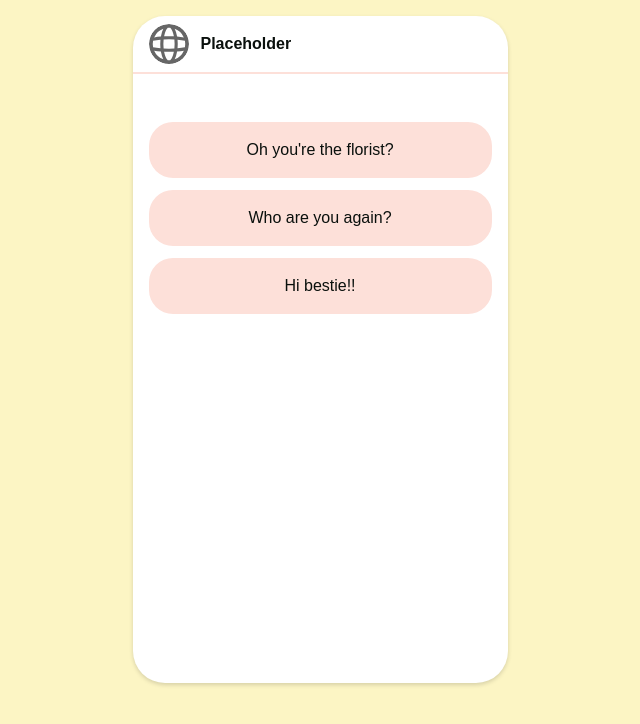
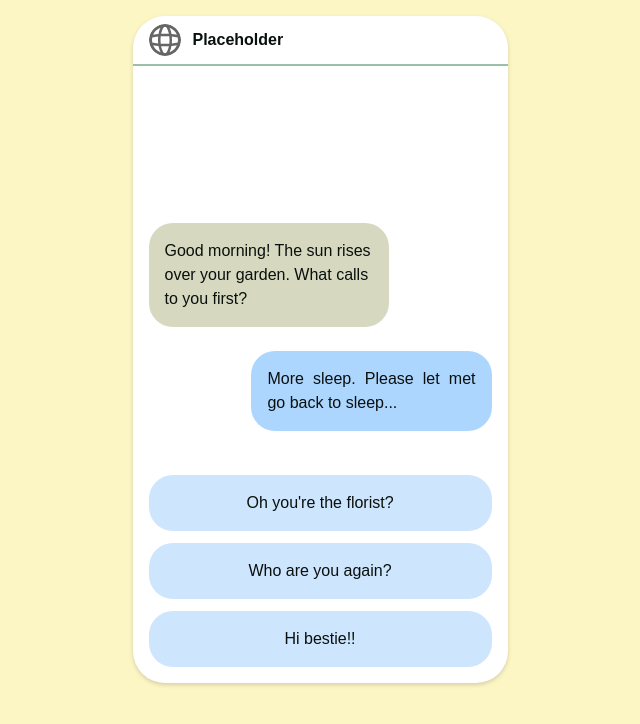
Before and after one commit to MoonBui/flower-personality-fe, a Next.js app: page / in a window 1280 px wide. Shown: the top 724 px of the page, without its empty margins (320-960 px from the left). Built offline with nearby package versions, Linux system fonts and the light colour scheme.

Commit message:
putting static stuff in place

```diff
--- a/app/components/ChatBubble.tsx
+++ b/app/components/ChatBubble.tsx
@@ -1,36 +1,53 @@
 interface ChatBubbleProps {
     bgColor: keyof typeof COLOR_CHOICE;
     text: string;
+    type: string;
+
 }
 
+// const COLOR_CHOICE = {
+//     "npc": {
+//         base: " D6D9BF",
+//         hover: "D6D9BF"
+//     },
+//     "blush": {
+//         base: "fde0d9",
+//         hover: "FAC1B3"
+//     },
+//     "ice": {
+//         base: "ADD6FF",
+//         hover: "CDE5FD"
+//     },
+//     "sage": {
+//         base: "9BBFA7",
+//         hover: "DAE7DE"
+//     }
+// } as const;
+
 const COLOR_CHOICE = {
-    "npc": {
-        base: " D6D9BF",
-        hover: "D6D9BF"
+    "beige": {
+        base: "D6D9BF"
     },
     "blush": {
-        base: "fde0d9",
-        hover: "FAC1B3"
+        base: "FAC1B3"
     },
     "ice": {
-        base: "ADD6FF",
-        hover: "CDE5FD"
+        base: "ADD6FF"
     },
     "sage": {
-        base: "9BBFA7",
-        hover: "DAE7DE"
+        base: "DAE7DE"
     }
 } as const;
 
-const ChatBubble = ({bgColor, text}: ChatBubbleProps) => {
+const ChatBubble = ({bgColor, text, type}: ChatBubbleProps) => {
     const bGBubColor = COLOR_CHOICE[bgColor];
+    const align = (type==="npc") ? "text-left" : "text-justify";
 
     return (
         <div
-            className="chat-bubble"
+            className={`chat-bubble ${align}`}
             style={{
                 '--bubble-color': `#${bGBubColor.base}`,
-                '--bubble-color-hover': `#${bGBubColor.hover}`
              } as React.CSSProperties}
         >
             {text}
--- a/app/components/ChatDisplay.tsx
+++ b/app/components/ChatDisplay.tsx
@@ -1,6 +1,22 @@
-const ChatDisplay = ({}) => {
+import { ReactNode, useState } from "react";
+import ChatBubble from "./ChatBubble";
+
+interface ChatDisplayProps {
+    npcDiaLog: string
+    userDiagLog: string
+}
+
+const ChatDisplay = ({npcDiaLog, userDiagLog}: ChatDisplayProps) => {
+    const [npcDiaLogList, setNpcDialogList] = useState([]);
+    const [userDiagLogList, setUserDialogList] = useState([]);
     return (
-        <div className="chat-display">
+        <div className="chat-display flex-stretch gap-6">
+            <div className="flex justify-start">
+                <ChatBubble bgColor="beige" text={npcDiaLog} type="npc"/>
+            </div>
+            <div className="flex justify-end">
+                <ChatBubble bgColor="ice" text={userDiagLog} type="user"/>
+            </div>
         </div>
     )
 }
--- a/app/components/ChatOptions.tsx
+++ b/app/components/ChatOptions.tsx
@@ -1,17 +1,13 @@
-import ChatBubble from "./ChatBubble"
-import { ReactNode } from "react"
-
 interface ChatOptionsProps {
-    children: ReactNode
+    text: string;
 }
 
-const ChatOptions = ({children}: ChatOptionsProps) => {
+const ChatOptions = ({text}: ChatOptionsProps) => {
     return (
-    <div className="flex flex-col gap-3 p-4">
-        {children}
-    </div>
+        <div className="chat-option">
+            {text}
+        </div>
     )
-
-}
+};
 
 export default ChatOptions;
--- /dev/null
+++ b/app/components/ChatOptionsDisplay.tsx
@@ -0,0 +1,16 @@
+import { ReactNode } from "react"
+
+interface ChatOptionsDisplayProps {
+    children: ReactNode
+}
+
+const ChatOptionsDisplay = ({children}: ChatOptionsDisplayProps) => {
+    return (
+    <div className="flex flex-col mt-3 gap-3 p-4">
+        {children}
+    </div>
+    )
+
+}
+
+export default ChatOptionsDisplay;
--- a/app/components/Header.tsx
+++ b/app/components/Header.tsx
@@ -21,7 +21,7 @@ const Header = ({avatar, name, lineColor}: HeaderProps) => {
                 <img
                     src={avatar}
                     alt={`${name} avatar`}
-                    className="w-10 h-10 rounded-full object-cover flex-shrink-0"
+                    className="w-8 h-8 rounded-full object-cover flex-shrink-0"
                 />
             )}
             <span className="font-semibold">{name}</span>
--- a/app/components/index.tsx
+++ b/app/components/index.tsx
@@ -1,7 +1,7 @@
 import PhoneScreen from "./PhoneScreen";
-import ChatBubble from "./ChatBubble";
 import ChatOptions from "./ChatOptions";
+import ChatOptionsDisplay from "./ChatOptionsDisplay";
 import Header from "./Header"
 import ChatDisplay from "./ChatDisplay";
 
-export {PhoneScreen, ChatBubble, ChatOptions, Header, ChatDisplay};
+export {PhoneScreen, ChatOptions, ChatOptionsDisplay, Header, ChatDisplay};
--- a/app/globals.css
+++ b/app/globals.css
@@ -31,15 +31,22 @@ body {
 
 .chat-display {
   padding: 1rem;
-  height: calc(100% - 170px);
-  overflow-y: auto;
+  flex: 1;
+  overflow-y: hidden;
+  -webkit-overflow-scrolling: touch;
   display: flex;
   flex-direction: column;
   justify-content: flex-end;
+  -ms-overflow-style: none;
+  scrollbar-width: none;
 }
 
-.chat-bubble {
-    background-color: var(--bubble-color);
+.chat-display::-webkit-scrollbar{
+  display: none;
+}
+
+.chat-option {
+    background-color: #CDE5FD;
     color: #0A100D;
     padding: 1rem 0.5rem;
     border-radius: 1.5rem;
@@ -48,6 +55,14 @@ body {
     cursor: pointer;
 }
 
-.chat-bubble:hover {
-    background-color: var(--bubble-color-hover);
+.chat-option:hover {
+    background-color: #ADD6FF;
 }
+
+.chat-bubble {
+  background-color: var(--bubble-color);
+    color: #0A100D;
+    padding: 1rem;
+    border-radius: 1.5rem;
+    max-width: 70%;
+}
--- a/app/page.tsx
+++ b/app/page.tsx
@@ -2,27 +2,30 @@
 
 
 import { useState } from "react";
-import { PhoneScreen, ChatBubble, ChatOptions, ChatDisplay, Header } from "./components";
+import { PhoneScreen, ChatOptions, ChatOptionsDisplay, ChatDisplay, Header } from "./components";
 import { ReactNode } from "react";
 
 export default function Home() {
   const [chatChoices, setChatChoice] = useState<ReactNode[]>([
-    <ChatBubble bgColor="blush" text="Oh you're the florist?" key="1" />,
-    <ChatBubble bgColor="blush" text="Who are you again?" key="2" />,
-    <ChatBubble bgColor="blush" text="Hi bestie!!" key="3" />,
+    <ChatOptions text="Oh you're the florist?" key="1" />,
+    <ChatOptions text="Who are you again?" key="2" />,
+    <ChatOptions text="Hi bestie!!" key="3" />,
   ]);
 
   return (
     <div className="h-dvh pt-4 bg-[#fcf5c4]">
       <PhoneScreen>
-        <div className="flex flex-col">
+        <div className="flex flex-col h-full">
           <Header
             avatar="./globe.svg"
             name="Placeholder"
-            lineColor="blush"
+            lineColor="sage"
           />
-          <ChatDisplay/>
-          <ChatOptions children={chatChoices} />
+          <ChatDisplay
+            npcDiaLog="Good morning! The sun rises over your garden. What calls to you first?"
+            userDiagLog="More sleep. Please let met go back to sleep..."
+          />
+          <ChatOptionsDisplay children={chatChoices} />
         </div>
       </PhoneScreen>
     </div>
```
